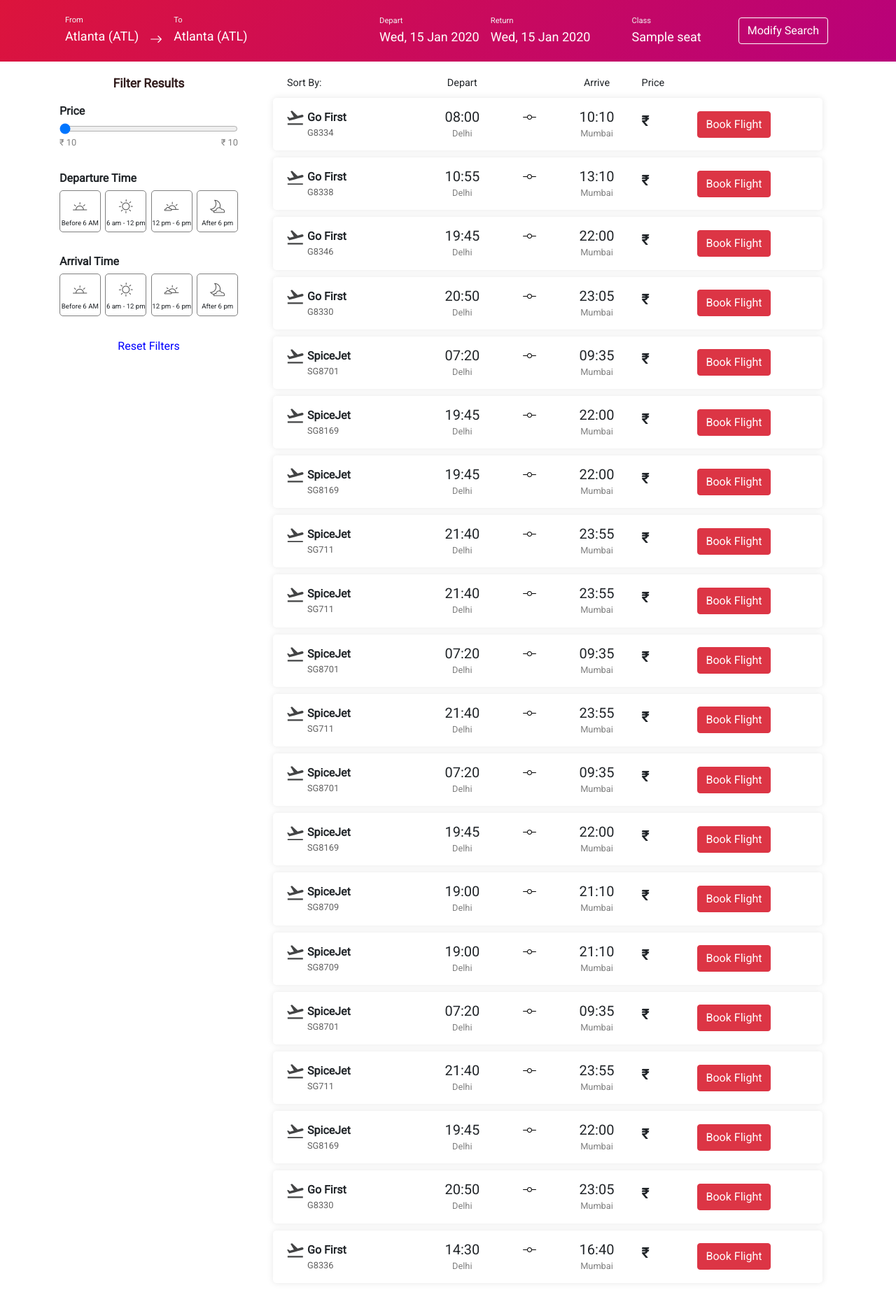
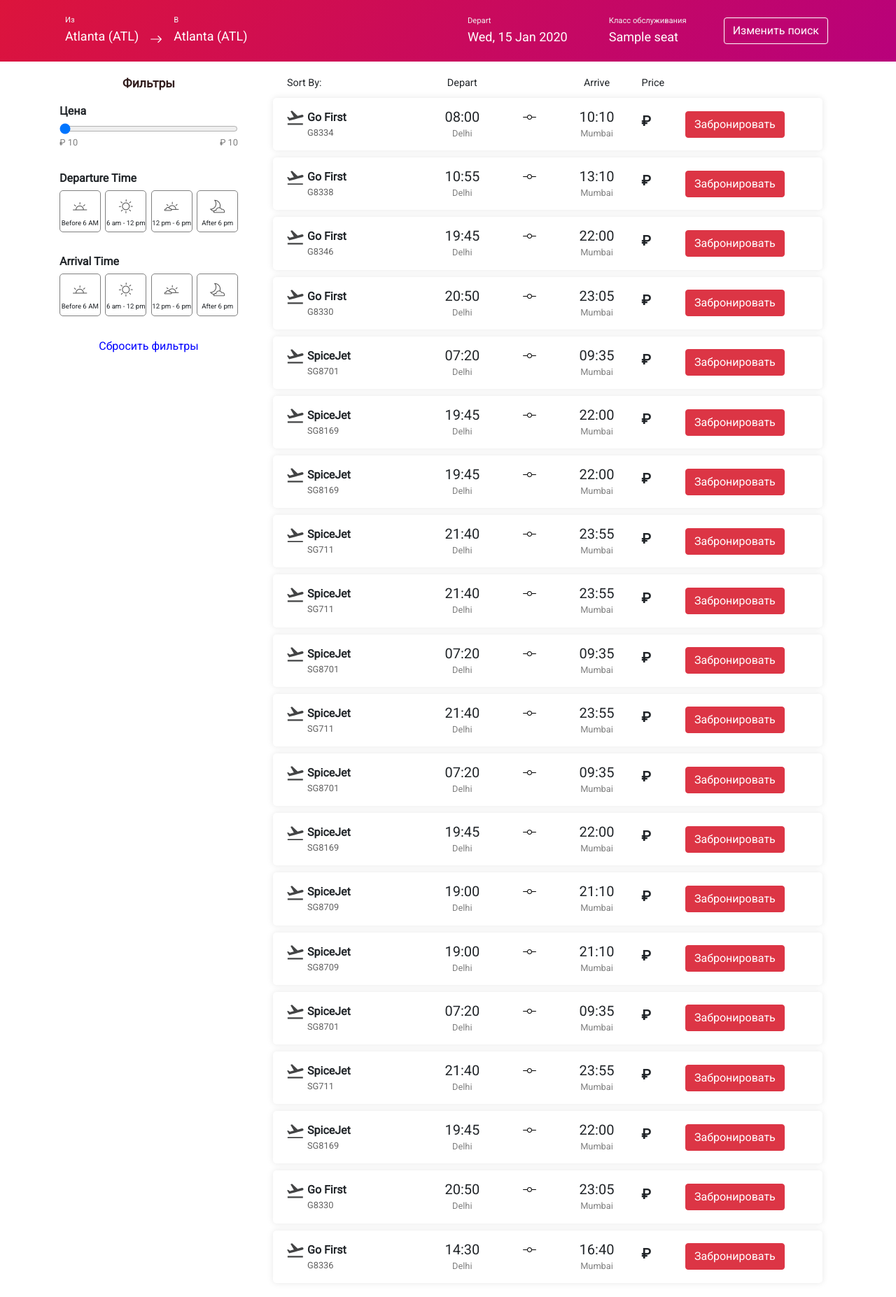
Before and after one commit to PeterLonghand/flight-booking-system, a Django app: template flight/templates/flight/search.html in a window 1280 px wide. Shown: the part 66-1920 px from the top of the page at 70% size. Run offline with Django 3.2, Linux system fonts and the light colour scheme; data comes from the database, SQL or seed files in the repository; both versions use the stored data as it was after the commit; tables that the repository leaves empty hold one stand-in row (values such as "Sample post"); the template is opened without the code that fills it: values that come from a table or form of the project are taken from there, most other values are stand-ins (such as "Sample title", 1, 10 or a date in 2020); some libraries are stand-ins or nearby versions; some web fonts are replaced.

Commit message:
русификация: login search register

```diff
--- a/flight/templates/flight/login.html
+++ b/flight/templates/flight/login.html
@@ -10,7 +10,7 @@
     <div class="user-box">
         <div>
             <center>
-                <img src="{% static 'img/icon_logo.png' %}" height="35em" style="margin-bottom: 2vh;">
+                <a href="{% url 'index' %}"><img src="{% static 'img/icon_logo.png' %}" height="35em" style="margin-bottom: 2vh;"></a>
                 <h3>Авторизоваться на Flight</h3><br>
             </center>
         </div>
--- a/flight/templates/flight/register.html
+++ b/flight/templates/flight/register.html
@@ -14,7 +14,7 @@
     <div class="user-box" style="margin-top: 6vh;">
         <div>
             <center>
-                <img src="{% static 'img/icon_logo.png' %}" height="35em" style="margin-bottom: 2vh;">
+                <a href="{% url 'index' %}"><img src="{% static 'img/icon_logo.png' %}" height="35em" style="margin-bottom: 2vh;"> </a>
                 <h3>Зарегистрироваться на Flight</h2><br>
             </center>
         </div>
--- a/flight/templates/flight/search.html
+++ b/flight/templates/flight/search.html
@@ -16,7 +16,7 @@
             <div class="container">
                 <div class="trip-places">
                     <div class="from-div text-align-left">
-                        <div class="small-label">From</div>
+                        <div class="small-label">Из</div>
                         <div class="white">{{origin.city}} ({{origin.code}})</div>
                     </div>
                     <div class="trip-type-div white">
@@ -32,7 +32,7 @@
                         {% endif %}
                     </div>
                     <div class="to-div text-align-right">
-                        <div class="small-label">To</div>
+                        <div class="small-label">В</div>
                         <div class="white">{{destination.city}} ({{destination.code}})</div>
                     </div>
                 </div>
@@ -42,7 +42,7 @@
                         <div class="small-label">Depart</div>
                         <div class="white">{{depart_date|date:"D, d M Y"}}</div>
                     </div>
-                    <div class="return-date-div">
+                    <!-- <div class="return-date-div">
                         <div class="small-label">Return</div>
                         <div class="white">
                             {% if return_date %}
@@ -51,11 +51,11 @@
                                 --
                             {% endif %}
                         </div>
-                    </div>
+                    </div> -->
                 </div><div class="v-line"></div>
                 <div class="trip-class">
                     <div class="return-date-div">
-                        <div class="small-label">Class</div>
+                        <div class="small-label">Класс обслуживания</div>
                         <div class="white">{{seat}}</div>
                     </div>
                 </div>
@@ -66,10 +66,11 @@
                         <input type="hidden" name="Origin" value="{{origin.code|upper}}">
                         <input type="hidden" name="Destination" value="{{destination.code|upper}}">
                         <input type="hidden" name="DepartDate" value='{{depart_date|date:"Y-m-d"}}'>
-                        <input type="hidden" name="ReturnDate" value='{{return_date|date:"Y-m-d"}}'>
+                        <!-- <input type="hidden" name="ReturnDate" value='{{return_date|date:"Y-m-d"}}'>
+                         -->
                         <input type="hidden" name="SeatClass" value="{{seat|lower}}">
                         <input type="hidden" name="TripType" id="trip-identifier" value="{{trip_type}}">
-                        <button class="btn spl-btn" type="submit">Modify Search</button>
+                        <button class="btn spl-btn" type="submit">Изменить поиск</button>
                     </form>
                 </div>
             </div>
@@ -82,7 +83,8 @@
                         <input type="hidden" name="Origin" value="{{origin.code|upper}}">
                         <input type="hidden" name="Destination" value="{{destination.code|upper}}">
                         <input type="hidden" name="DepartDate" value='{{depart_date|date:"Y-m-d"}}'>
-                        <input type="hidden" name="ReturnDate" value='{{return_date|date:"Y-m-d"}}'>
+                        <!-- <input type="hidden" name="ReturnDate" value='{{return_date|date:"Y-m-d"}}'>
+                         -->
                         <input type="hidden" name="SeatClass" value="{{seat|lower}}">
                         <input type="hidden" name="TripType" value="{{trip_type}}">
                         <button class="btn spl-btn2" type="submit">
@@ -173,20 +175,20 @@
                             </div>
                             <div class="filter">
                                 <center>
-                                    <h4>Filter Results</h4>
+                                    <h4>Фильтры</h4>
                                 </center>
                                 <div class="filter-box">
                                     <div class="filter-price">
-                                        <div class="font-weight-bold">Price</div>
+                                        <div class="font-weight-bold">Цена</div>
                                         <div>
                                             <input type="range" class="form-control-range" min="{{min_price}}" max="{{max_price}}" value="{{max_price}}" oninput="filter()">
                                             <div class="price-range-output">
                                                 <div class="initial-price-range">
-                                                    <span class="currency-symbol">₹</span>
+                                                    <span class="currency-symbol">₽</span>
                                                     <span class="initial-price-value">{{min_price}}</span>
                                                 </div>
                                                 <div class="final-price-range">
-                                                    <span class="currency-symbol">₹</span>
+                                                    <span class="currency-symbol">₽</span>
                                                     <span class="final-price-value"></span>
                                                 </div>
                                             </div>
@@ -293,7 +295,7 @@
                                 </div>
                                 <div class="clr-filter-div">
                                     <center>
-                                        <button class="btn-link">Reset Filters</button>
+                                        <button class="btn-link">Сбросить фильтры</button>
                                     </center>
                                 </div>
                             </div>
@@ -390,7 +392,7 @@
                                             <div class="flight-details">
                                                 <div class="flight-price">
                                                     <h5>
-                                                        ₹
+                                                        ₽
                                                         <span>
                                                             {% if seat == 'Economy' %}{{flight.economy_fare}}{% endif %}
                                                             {% if seat == 'Business' %}{{flight.business_fare}}{% endif %}
@@ -411,7 +413,7 @@
                                                             <input type="hidden" name="seatClass" value="{{seat}}">
                                                             <button class="btn btn-primary btn-danger o-b" type="submit">
 
-                                                                Book Flight <!--&#8594;-->
+                                                                Забронировать <!--&#8594;-->
                                                             </button>
                                                         </form>
                                                     {% endif %}
@@ -468,11 +470,11 @@
                                                 <input type="range" class="form-control-range" min="{{min_price2}}" max="{{max_price2}}" value="{{max_price2}}" oninput="filter2()">
                                                 <div class="price-range-output">
                                                     <div class="initial-price-range">
-                                                        <span class="currency-symbol">₹</span>
+                                                        <span class="currency-symbol">₽</span>
                                                         <span class="initial-price-value">{{min_price2}}</span>
                                                     </div>
                                                     <div class="final-price-range">
-                                                        <span class="currency-symbol">₹</span>
+                                                        <span class="currency-symbol">₽</span>
                                                         <span class="final-price-value"></span>
                                                     </div>
                                                 </div>
@@ -676,7 +678,7 @@
                                                 <div class="flight-details">
                                                     <div class="flight-price">
                                                         <h5>
-                                                            ₹
+                                                            ₽
                                                             <span>
                                                                 {% if seat == 'Economy' %}{{flight2.economy_fare}}{% endif %}
                                                                 {% if seat == 'Business' %}{{flight2.business_fare}}{% endif %}
@@ -738,7 +740,7 @@
                             <svg width="1em" height="1em" viewBox="0 0 16 16" class="bi bi-arrow-right" fill="currentColor" xmlns="http://www.w3.org/2000/svg">
                                 <path fill-rule="evenodd" d="M1 8a.5.5 0 0 1 .5-.5h11.793l-3.147-3.146a.5.5 0 0 1 .708-.708l4 4a.5.5 0 0 1 0 .708l-4 4a.5.5 0 0 1-.708-.708L13.293 8.5H1.5A.5.5 0 0 1 1 8z"/>
                             </svg>
-                            <span>{{destination.code|upper}}</span>&nbsp;&nbsp;@&nbsp;&nbsp;₹
+                            <span>{{destination.code|upper}}</span>&nbsp;&nbsp;@&nbsp;&nbsp;₽
                             <span id="select-f1-fare">
                                 {% if seat == "Economy" %}
                                     {{flights.all.0.economy_fare}}
@@ -766,9 +768,9 @@
                                 <path fill-rule="evenodd" d="M1 8a.5.5 0 0 1 .5-.5h11.793l-3.147-3.146a.5.5 0 0 1 .708-.708l4 4a.5.5 0 0 1 0 .708l-4 4a.5.5 0 0 1-.708-.708L13.293 8.5H1.5A.5.5 0 0 1 1 8z"/>
                             </svg>
                             <span>{{origin.code|upper}}</span>
-                            &nbsp;&nbsp;@&nbsp;&nbsp;₹
+                            &nbsp;&nbsp;@&nbsp;&nbsp;₽
                             {% if flights2 %}
-                                &nbsp;&nbsp;@&nbsp;&nbsp;₹
+                                &nbsp;&nbsp;@&nbsp;&nbsp;₽
                                 <span id="select-f2-fare">
                                     {% if seat == "Economy" %}
                                         {{flights2.all.0.economy_fare}}
@@ -799,7 +801,7 @@
                             <span>TOTAL FARE</span>
                         </div>
                         <div>
-                            <span>₹
+                            <span>₽
                                 <span id="select-total-fare">
                                     {% if flights2 %}
                                         {% if seat == "Economy" %}
@@ -845,7 +847,7 @@
                                 <div>AMOUNT</div>
                             </div>
                             <div class="col-7" style="font-size: 1.2em; font-weight: bold; display: flex; padding: 0;">
-                                <span style="margin: auto;">₹
+                                <span style="margin: auto;">₽
                                     <span id="select-total-fare-media">
                                         {% if flights2 %}
                                             {% if seat == "Economy" %}
```
Also changed, not shown: db.sqlite3.
